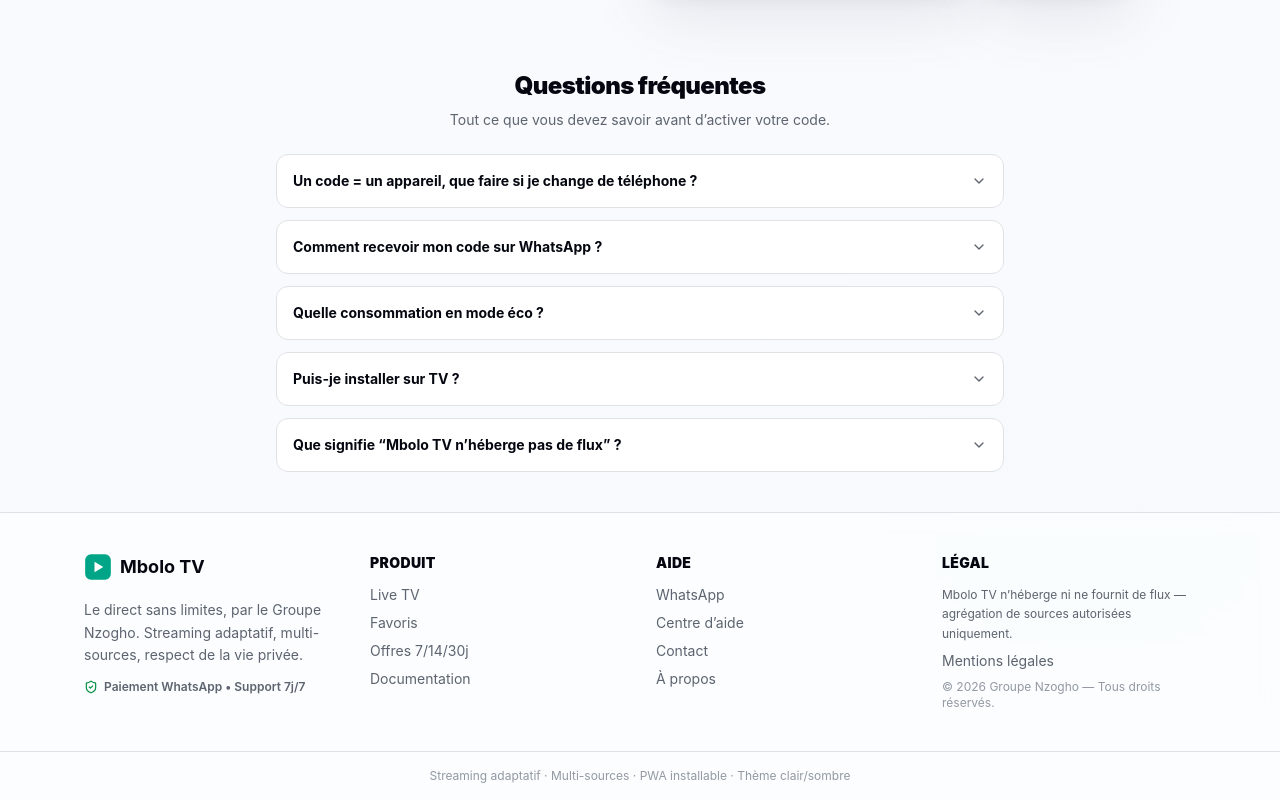
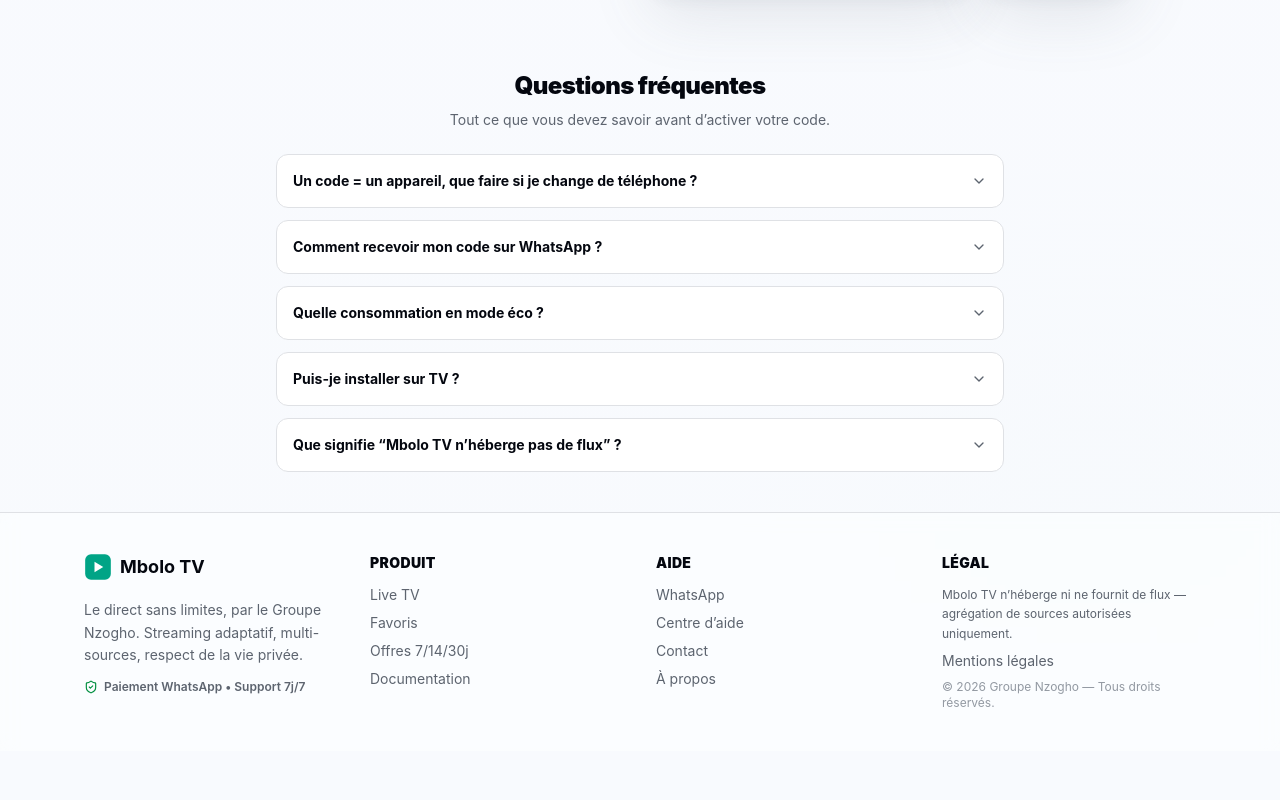
Before and after one commit to justebruneel/mbolotv, a Next.js app in the folder apps/web/: page / in a window 1280 px wide. Shown: the part 2228-3028 px from the top of the page. After the commit the page ends 2979 px from the top, so only its background shows below. Built offline with nearby package versions, Linux system fonts and the light colour scheme; no server answers.

Commit message:
refactor(landing): retire ligne footer multi-sources/pwa
Co-authored-by: internal-model

```diff
--- a/apps/web/src/app/page.tsx
+++ b/apps/web/src/app/page.tsx
@@ -428,7 +428,6 @@
             </ul>
           </div>
         </div>
-        <div className="border-t border-border px-5 py-4 text-center text-xs text-faint">Streaming adaptatif · Multi-sources · PWA installable · Thème clair/sombre</div>
       </footer>
     </main>
   );
```
